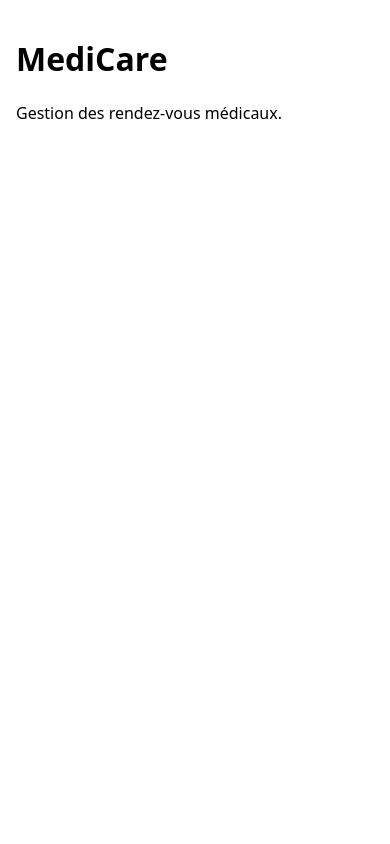
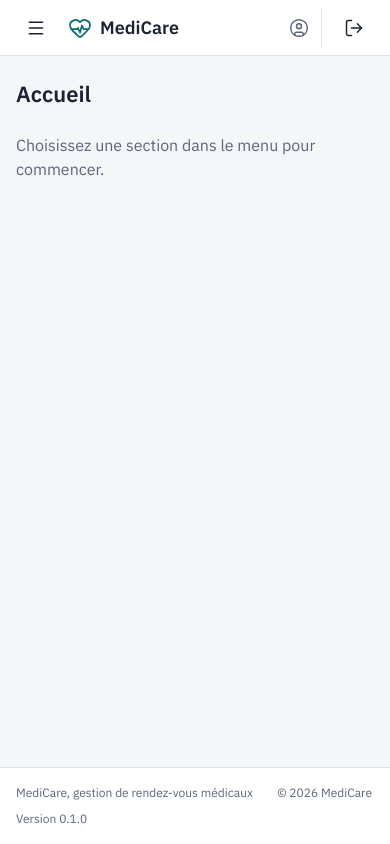
Before and after one commit to monamijer/medicare, a Node server app: page / in a window 390 px wide. Run offline with Node 20, Linux system fonts and the light colour scheme; some libraries are stand-ins or nearby versions.

Commit message:
feat: implement application layout

```diff
--- a/src/app.js
+++ b/src/app.js
@@ -1,6 +1,7 @@
 const path = require('path');
 const express = require('express');
 const webRoutes = require('./routes/web');
+const viewLocals = require('./middleware/viewLocals');
 const { notFound, errorHandler } = require('./middleware/errorHandler');
 
 const app = express();
@@ -16,6 +17,7 @@ app.get('/api/v1/health', (req, res) => {
   res.json({ status: 'ok' });
 });
 
+app.use(viewLocals);
 app.use('/', webRoutes);
 
 app.use(notFound);
--- a/src/config/env.js
+++ b/src/config/env.js
@@ -5,5 +5,6 @@ module.exports = {
   nodeEnv: process.env.NODE_ENV || 'development',
   mongodbUri: process.env.MONGODB_URI || 'mongodb://127.0.0.1:27017/medicare',
   sessionSecret: process.env.SESSION_SECRET,
+  devPreviewRole: process.env.DEV_PREVIEW_ROLE || '',
   clinicTimezone: process.env.CLINIC_TIMEZONE || 'Africa/Bujumbura',
 };
--- /dev/null
+++ b/src/middleware/viewLocals.js
@@ -0,0 +1,22 @@
+const pkg = require('../../package.json');
+const config = require('../config/env');
+const { ROLE_LABELS, getNavigation } = require('../utils/navigation');
+
+// Variables available in every Pug template.
+function viewLocals(req, res, next) {
+  let user = (req.session && req.session.user) || null;
+
+  // Temporary (removed in Phase 3): preview the shell with a fictional user.
+  if (!user && config.nodeEnv !== 'production' && ROLE_LABELS[config.devPreviewRole]) {
+    user = { fullName: 'Utilisateur démo', role: config.devPreviewRole };
+  }
+
+  res.locals.currentUser = user;
+  res.locals.roleLabel = user ? ROLE_LABELS[user.role] : null;
+  res.locals.nav = user ? getNavigation(user.role, req.path) : [];
+  res.locals.appVersion = pkg.version;
+  res.locals.currentYear = new Date().getFullYear();
+  next();
+}
+
+module.exports = viewLocals;
--- /dev/null
+++ b/src/public/css/layout.css
@@ -0,0 +1,131 @@
+/* Application shell: header, sidebar, content, footer */
+.app-header {
+  position: fixed;
+  inset: 0 0 auto 0;
+  z-index: 30;
+  display: flex;
+  align-items: center;
+  gap: var(--space-3);
+  height: var(--header-height);
+  padding: 0 var(--space-4);
+  background: var(--color-surface);
+  border-bottom: var(--border);
+}
+
+.brand {
+  display: inline-flex;
+  align-items: center;
+  gap: var(--space-2);
+  font-weight: var(--weight-semibold);
+  font-size: var(--text-lg);
+  color: var(--color-text);
+  text-decoration: none;
+}
+.brand .icon { color: var(--color-primary); width: 1.5rem; height: 1.5rem; }
+.brand:hover { color: var(--color-text); }
+
+.header-user {
+  display: flex;
+  align-items: center;
+  gap: var(--space-3);
+  margin-left: auto;
+  color: var(--color-text-muted);
+}
+.header-user-text { display: none; flex-direction: column; line-height: var(--leading-tight); }
+.header-user-name { color: var(--color-text); font-size: var(--text-sm); font-weight: var(--weight-medium); }
+.header-user-role { font-size: var(--text-xs); }
+.header-user form { margin: 0; padding-left: var(--space-3); border-left: var(--border); }
+
+/* Sidebar (hidden by default; opened through the hamburger button) */
+.sidebar {
+  position: fixed;
+  top: var(--header-height);
+  bottom: 0;
+  left: 0;
+  z-index: 20;
+  width: var(--sidebar-width);
+  padding: var(--space-3);
+  overflow-y: auto;
+  background: var(--color-surface);
+  border-right: var(--border);
+  transform: translateX(-100%);
+  visibility: hidden;
+  transition: transform var(--transition), visibility 0s linear var(--transition);
+}
+html[data-sidebar='open'] .sidebar {
+  transform: none;
+  visibility: visible;
+  transition: transform var(--transition), visibility 0s;
+}
+
+.nav-list { list-style: none; margin: 0; padding: 0; display: grid; gap: var(--space-1); }
+.nav-link {
+  display: flex;
+  align-items: center;
+  gap: var(--space-3);
+  padding: var(--space-2) var(--space-3);
+  font-size: var(--text-sm);
+  color: var(--color-text);
+  text-decoration: none;
+  border-radius: var(--radius-md);
+  transition: background-color var(--transition);
+}
+.nav-link:hover { background: var(--color-bg); color: var(--color-text); }
+.nav-link.is-active {
+  background: var(--color-primary-soft);
+  color: var(--color-primary);
+  font-weight: var(--weight-medium);
+  box-shadow: inset 3px 0 0 var(--color-primary);
+}
+
+.sidebar-backdrop { display: none; }
+
+/* Content */
+.app-body {
+  display: flex;
+  flex-direction: column;
+  min-height: 100vh;
+  padding-top: var(--header-height);
+  transition: margin-left var(--transition);
+}
+.page {
+  flex: 1;
+  width: 100%;
+  max-width: var(--content-max-width);
+  margin: 0 auto;
+  padding: var(--space-5) var(--space-4);
+}
+
+.app-footer {
+  display: flex;
+  flex-wrap: wrap;
+  gap: var(--space-2) var(--space-5);
+  padding: var(--space-4);
+  font-size: var(--text-xs);
+  color: var(--color-text-muted);
+  border-top: var(--border);
+  background: var(--color-surface);
+}
+
+/* Tablet and up */
+@media (min-width: 40rem) {
+  .header-user-text { display: flex; }
+  .page { padding: var(--space-6) var(--space-5); }
+}
+
+/* Mobile: the sidebar is a drawer over the content */
+@media (max-width: 61.99rem) {
+  html[data-sidebar='open'] .sidebar { box-shadow: var(--shadow-md); }
+  html[data-sidebar='open'] .sidebar-backdrop {
+    display: block;
+    position: fixed;
+    inset: var(--header-height) 0 0 0;
+    z-index: 15;
+    background: var(--color-overlay);
+  }
+}
+
+/* Desktop: the sidebar pushes the content */
+@media (min-width: 62rem) {
+  html.has-sidebar[data-sidebar='open'] .app-body { margin-left: var(--sidebar-width); }
+}
--- a/src/public/css/main.css
+++ b/src/public/css/main.css
@@ -1 +1,84 @@
-body { font-family: system-ui, sans-serif; margin: 0; padding: 1rem; }
+*, *::before, *::after { box-sizing: border-box; }
+
+html { -webkit-text-size-adjust: 100%; }
+
+body {
+  margin: 0;
+  font-family: var(--font-sans);
+  font-size: var(--text-base);
+  line-height: var(--leading-normal);
+  color: var(--color-text);
+  background: var(--color-bg);
+}
+
+h1, h2, h3 { margin: 0; line-height: var(--leading-tight); font-weight: var(--weight-semibold); }
+h1 { font-size: var(--text-xl); }
+h2 { font-size: var(--text-lg); }
+p { margin: 0 0 var(--space-4); max-width: 65ch; }
+
+a { color: var(--color-primary); }
+a:hover { color: var(--color-primary-hover); }
+
+:focus-visible { outline: none; box-shadow: var(--focus-ring); border-radius: var(--radius-sm); }
+
+.icon {
+  width: 1.25rem;
+  height: 1.25rem;
+  flex-shrink: 0;
+  fill: none;
+  stroke: currentColor;
+  stroke-width: 1.75;
+  stroke-linecap: round;
+  stroke-linejoin: round;
+}
+
+.text-muted { color: var(--color-text-muted); }
+
+/* Buttons */
+.btn {
+  display: inline-flex;
+  align-items: center;
+  gap: var(--space-2);
+  padding: var(--space-2) var(--space-4);
+  font: inherit;
+  font-size: var(--text-sm);
+  font-weight: var(--weight-medium);
+  text-decoration: none;
+  border: 1px solid transparent;
+  border-radius: var(--radius-md);
+  cursor: pointer;
+  transition: background-color var(--transition), border-color var(--transition);
+}
+.btn-primary { background: var(--color-primary); color: var(--color-on-primary); }
+.btn-primary:hover { background: var(--color-primary-hover); color: var(--color-on-primary); }
+.btn-secondary { background: var(--color-surface); color: var(--color-text); border-color: var(--color-border-strong); }
+.btn-secondary:hover { background: var(--color-bg); color: var(--color-text); }
+.btn:disabled { opacity: 0.55; cursor: not-allowed; }
+
+.icon-btn {
+  display: inline-grid;
+  place-items: center;
+  width: 2.5rem;
+  height: 2.5rem;
+  padding: 0;
+  color: var(--color-text);
+  background: transparent;
+  border: 0;
+  border-radius: var(--radius-md);
+  cursor: pointer;
+  transition: background-color var(--transition);
+}
+.icon-btn:hover { background: var(--color-bg); }
+
+.page-header {
+  display: flex;
+  flex-wrap: wrap;
+  align-items: center;
+  justify-content: space-between;
+  gap: var(--space-3);
+  margin-bottom: var(--space-5);
+}
+
+@media (prefers-reduced-motion: reduce) {
+  *, *::before, *::after { transition: none !important; }
+}
--- /dev/null
+++ b/src/public/js/shell.js
@@ -0,0 +1,42 @@
+// Sidebar behaviour. Loaded in <head> so the initial state is set before first paint.
+(function () {
+  var root = document.documentElement;
+  var KEY = 'medicare.sidebar';
+  var desktop = window.matchMedia('(min-width: 62rem)');
+
+  function read() { try { return localStorage.getItem(KEY); } catch (e) { return null; } }
+  function write(value) { try { localStorage.setItem(KEY, value); } catch (e) { /* storage unavailable */ } }
+
+  // Desktop remembers the choice (open by default); mobile always starts closed.
+  function initialState() { return desktop.matches && read() !== 'closed' ? 'open' : 'closed'; }
+
+  root.dataset.sidebar = initialState();
+
+  document.addEventListener('DOMContentLoaded', function () {
+    var toggle = document.getElementById('sidebar-toggle');
+    var backdrop = document.getElementById('sidebar-backdrop');
+    if (!toggle) return;
+
+    function set(state) {
+      root.dataset.sidebar = state;
+      toggle.setAttribute('aria-expanded', String(state === 'open'));
+      if (desktop.matches) write(state);
+    }
+
+    toggle.setAttribute('aria-expanded', String(root.dataset.sidebar === 'open'));
+    toggle.addEventListener('click', function () {
+      set(root.dataset.sidebar === 'open' ? 'closed' : 'open');
+    });
+    if (backdrop) backdrop.addEventListener('click', function () { set('closed'); });
+    document.addEventListener('keydown', function (event) {
+      if (event.key === 'Escape' && !desktop.matches && root.dataset.sidebar === 'open') {
+        set('closed');
+        toggle.focus();
+      }
+    });
+    desktop.addEventListener('change', function () {
+      root.dataset.sidebar = initialState();
+      toggle.setAttribute('aria-expanded', String(root.dataset.sidebar === 'open'));
+    });
+  });
+})();
--- a/src/views/errors/error.pug
+++ b/src/views/errors/error.pug
@@ -1,7 +1,7 @@
 extends ../layouts/base
 
 block content
-  main
+  .page-header
     h1 Erreur #{status}
-    p= message
-    a(href='/') Retour à l'accueil
+  p= message
+  a.btn.btn-secondary(href='/') Retour à l'accueil
--- a/src/views/layouts/base.pug
+++ b/src/views/layouts/base.pug
@@ -1,9 +1,19 @@
 doctype html
-html(lang='fr')
+html(lang='fr', class=currentUser ? 'has-sidebar' : '')
   head
     meta(charset='utf-8')
     meta(name='viewport', content='width=device-width, initial-scale=1')
-    title #{title ? title + ' · ' : ''}MediCare
+    title #{title ? title + ' | ' : ''}MediCare
+    link(rel='stylesheet', href='/css/tokens.css')
     link(rel='stylesheet', href='/css/main.css')
+    link(rel='stylesheet', href='/css/layout.css')
+    if currentUser
+      script(src='/js/shell.js')
   body
-    block content
+    include ../partials/header
+    if currentUser
+      include ../partials/sidebar
+    .app-body
+      main.page
+        block content
+      include ../partials/footer
--- a/src/views/pages/home.pug
+++ b/src/views/pages/home.pug
@@ -1,6 +1,6 @@
 extends ../layouts/base
 
 block content
-  main
-    h1 MediCare
-    p Gestion des rendez-vous médicaux.
+  .page-header
+    h1 Accueil
+  p.text-muted Choisissez une section dans le menu pour commencer.
--- /dev/null
+++ b/src/views/partials/footer.pug
@@ -0,0 +1,4 @@
+footer.app-footer
+  span MediCare, gestion de rendez-vous médicaux
+  span © #{currentYear} MediCare
+  span Version #{appVersion}
--- /dev/null
+++ b/src/views/partials/header.pug
@@ -0,0 +1,18 @@
+include icon
+
+header.app-header
+  if currentUser
+    button#sidebar-toggle.icon-btn(type='button', aria-controls='sidebar', aria-expanded='false', aria-label='Afficher ou masquer le menu')
+      +icon('menu')
+  a.brand(href='/')
+    +icon('heart-pulse')
+    span MediCare
+  if currentUser
+    .header-user
+      +icon('circle-user')
+      .header-user-text
+        span.header-user-name= currentUser.fullName
+        span.header-user-role= roleLabel
+      form(method='post', action='/logout')
+        button.icon-btn(type='submit', aria-label='Se déconnecter', title='Se déconnecter')
+          +icon('log-out')
--- /dev/null
+++ b/src/views/partials/icon.pug
@@ -0,0 +1,3 @@
+mixin icon(name)
+  svg.icon(aria-hidden='true', focusable='false')
+    use(href=`/assets/icons.svg#${name}`)
--- /dev/null
+++ b/src/views/partials/sidebar.pug
@@ -0,0 +1,11 @@
+include icon
+
+aside#sidebar.sidebar
+  nav(aria-label='Navigation principale')
+    ul.nav-list
+      each item in nav
+        li
+          a.nav-link(href=item.href, class=item.active ? 'is-active' : '', aria-current=item.active ? 'page' : false)
+            +icon(item.icon)
+            span= item.label
+#sidebar-backdrop.sidebar-backdrop
```
Also changed, not shown: PROJECT_STATUS.md (+10 -7 lines), src/utils/navigation.js (added, +42 -0 lines), tests/layout.test.js (added, +55 -0 lines), 1 other file.
